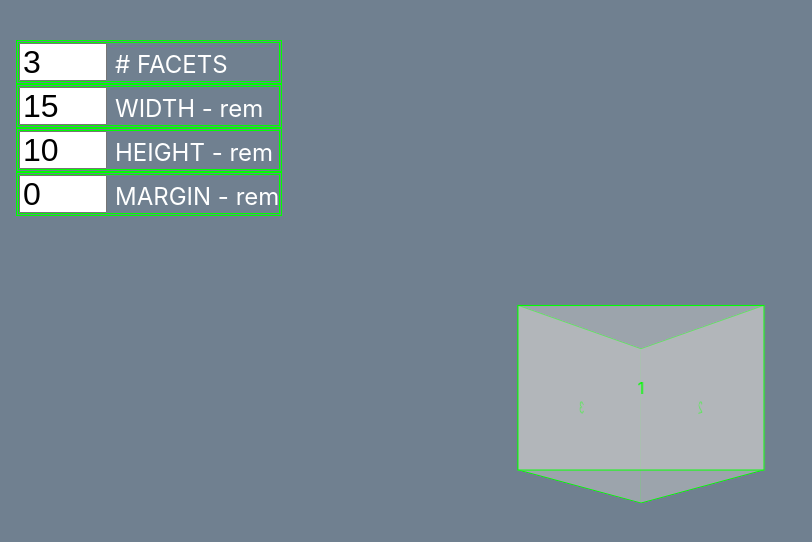
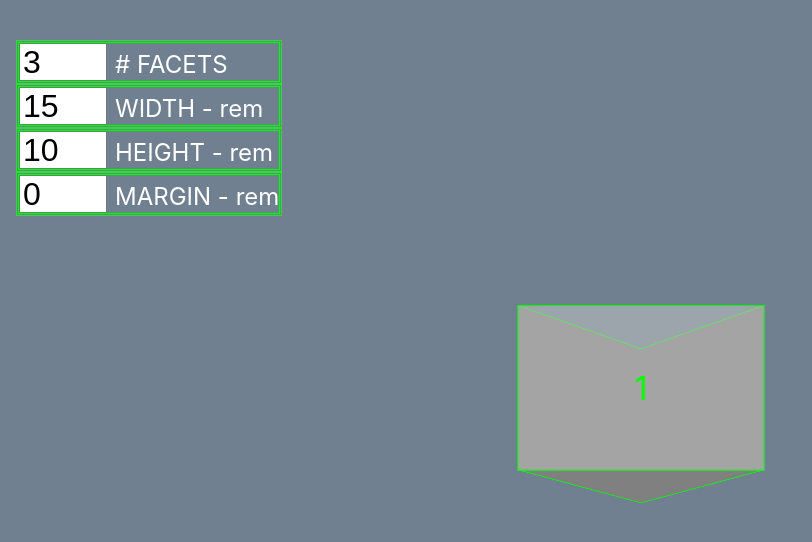
Before and after one commit to Chris-Hesterman/perspective-carousel, a React (Create React App) app: page / in a window 1280 px wide. Shown: the top 542 px of the page, without its empty margins (0-812 px from the left). Built offline with nearby package versions, Linux system fonts and the light colour scheme.

Commit message:
Successfully implement color change for facets behind front of polygon
Also corrected excessive rendering, as I was able to remove state from
the Carousel component, so it only rerenders when facets are added.

```diff
--- a/src/components/App.js
+++ b/src/components/App.js
@@ -1,42 +1,6 @@
 import { useState } from 'react';
 import Carousel from './Carousel';
-import styled from 'styled-components';
-
-const StyledApp = styled.div`
-  display: flex;
-  justify-content: center;
-  align-items: center;
-  height: 100vh;
-  width: 100vw;
-  background: slategray;
-  overflow: hidden;
-  perspective: ${(props) => `${props.perspective}rem`};
-  perspective-origin: 50% 125%;
-`;
-
-const StyledForm = styled.form`
-  display: flex;
-  flex-direction: column;
-  position: absolute;
-  top: 5vh;
-  left: 0;
-`;
-
-const StyledInput = styled.input`
-  height: 2rem;
-  width: 5rem;
-  font-size: 2rem;
-  margin-right: 0.5rem;
-  outline: none;
-`;
-
-const StyledLabel = styled.label`
-  color: white;
-  font-size: 1.5rem;
-  font-weight: 2rem;
-  border: 3px double lime;
-  margin-left: 1rem;
-`;
+import { StyledApp, StyledForm, StyledInput, StyledLabel } from './AppStyles';
 
 const App = () => {
   const [facetInput, setFacetInput] = useState(3);
--- /dev/null
+++ b/src/components/AppStyles.js
@@ -0,0 +1,37 @@
+import styled from 'styled-components';
+
+export const StyledApp = styled.div`
+  display: flex;
+  justify-content: center;
+  align-items: center;
+  height: 100vh;
+  width: 100vw;
+  background: slategray;
+  overflow: hidden;
+  perspective: ${(props) => `${props.perspective}rem`};
+  perspective-origin: 50% 125%;
+`;
+
+export const StyledForm = styled.form`
+  display: flex;
+  flex-direction: column;
+  position: absolute;
+  top: 5vh;
+  left: 0;
+`;
+
+export const StyledInput = styled.input`
+  height: 2rem;
+  width: 5rem;
+  font-size: 2rem;
+  margin-right: 0.5rem;
+  outline: none;
+`;
+
+export const StyledLabel = styled.label`
+  color: white;
+  font-size: 1.5rem;
+  font-weight: 2rem;
+  border: 3px double lime;
+  margin-left: 1rem;
+`;
--- a/src/components/Carousel.js
+++ b/src/components/Carousel.js
@@ -1,18 +1,15 @@
-import { useState } from 'react';
-import styled from 'styled-components';
+import { useRef } from 'react';
+import { useEffect, useCallback } from 'react/cjs/react.development';
 import { findApothem, findAngle } from '../utils';
+import { StyledCarousel } from './CarouselStyles';
 import Facet from './Facet';
 
-const StyledCarousel = styled.div`
-  height: ${(props) => `${props.height}rem`};
-  transition: all 0.5s ease-in-out;
-  transform-origin: center;
-  transform-style: preserve-3d;
-`;
-
 const Carousel = ({ number, width, height, margin }) => {
-  const [rotationAngle, setRotationAngle] = useState(0);
-  const [time, setTime] = useState(Date.now());
+  const time = useRef(Date.now());
+  const carouselRef = useRef();
+  // eslint-disable-next-line react-hooks/exhaustive-deps
+  let backSides = [];
+  let rotationAngle = 0;
   let facets = [...Array(number + 1).keys()];
   facets.shift();
 
@@ -22,19 +19,43 @@ const Carousel = ({ number, width, height, margin }) => {
   const handleClick = (e) => {
     const timeNow = Date.now();
 
-    if (timeNow - time > 700) {
-      setRotationAngle(angle + rotationAngle);
-      setTime(timeNow);
+    if (timeNow - time.current > 700) {
+      rotationAngle += angle;
+      time.current = timeNow;
       e.target.parentNode.style.transform = `rotateY(${-rotationAngle}deg)`;
+      changeFacetColor();
     }
   };
 
+  const changeFacetColor = () => {
+    const last = backSides[backSides.length - 1];
+    const newBackSide = last === facets.length ? 1 : last + 1;
+
+    backSides.shift();
+    backSides.push(newBackSide);
+    setFacetColor(carouselRef, backSides);
+  };
+
+  const setFacetColor = useCallback(() => {
+    carouselRef.current.childNodes.forEach((node) => {
+      const isBehind = backSides.includes(+node.textContent);
+
+      node.style.background = isBehind ? 'gray' : 'rgba(200, 200, 200, 0.5)';
+      node.style.color = isBehind ? 'transparent' : 'lime';
+    });
+  }, [backSides]);
+
   facets = facets.map((facet) => {
+    const newAngle = angle * (facet - 1);
+
+    if (newAngle >= 90 && newAngle <= 270) {
+      backSides.push(facet);
+    }
     return (
       <Facet
         key={facet}
         number={facet}
-        angle={angle * (facet - 1)}
+        angle={newAngle}
         apothem={apothem}
         width={width}
         height={height}
@@ -42,8 +63,17 @@ const Carousel = ({ number, width, height, margin }) => {
     );
   });
 
+  useEffect(() => {
+    setFacetColor();
+  }, [backSides, setFacetColor]);
+
   return (
-    <StyledCarousel angle={angle} onClick={handleClick} heigth={height}>
+    <StyledCarousel
+      angle={angle}
+      onClick={handleClick}
+      heigth={height}
+      ref={carouselRef}
+    >
       {facets}
     </StyledCarousel>
   );
--- /dev/null
+++ b/src/components/CarouselStyles.js
@@ -0,0 +1,8 @@
+import styled from 'styled-components';
+
+export const StyledCarousel = styled.div`
+  height: ${(props) => `${props.height}rem`};
+  transition: all 0.5s ease-in-out;
+  transform-origin: center;
+  transform-style: preserve-3d;
+`;
--- a/src/components/Facet.js
+++ b/src/components/Facet.js
@@ -1,21 +1,5 @@
-import styled from 'styled-components';
+import { StyledFacet } from './FacetStyles';
 
-const StyledFacet = styled.div`
-  display: flex;
-  color: lime;
-  justify-content: center;
-  align-items: center;
-  background: rgba(200, 200, 200, 0.5);
-  border: 1px solid lime;
-  height: ${(props) => `${props.height}rem`};
-  width: ${(props) => `${props.width}rem`};
-  position: absolute;
-  margin: ${(props) => `${props.margin / 2}rem`};
-  left: ${(props) => `${-props.width / 2}rem`};
-  top: ${(props) => `${-props.height / 2}rem`};
-  transform: ${(props) =>
-    `rotateY(${props.angle}deg) translateZ(${props.apothem}rem)`};
-`;
 const Facet = ({ number, angle, apothem, width, height, margin }) => {
   return (
     <StyledFacet
--- /dev/null
+++ b/src/components/FacetStyles.js
@@ -0,0 +1,23 @@
+import styled from 'styled-components';
+
+export const StyledFacet = styled.div`
+  display: flex;
+  color: lime;
+  font-size: 2rem;
+  justify-content: center;
+  align-items: center;
+  background: rgba(200, 200, 200, 0.5);
+  border: 1px solid lime;
+  height: ${(props) => `${props.height}rem`};
+  width: ${(props) => `${props.width}rem`};
+  &:hover {
+    cursor: pointer;
+  }
+  position: absolute;
+  margin: ${(props) => `${props.margin / 2}rem`};
+  left: ${(props) => `${-props.width / 2}rem`};
+  top: ${(props) => `${-props.height / 2}rem`};
+  transition: all 0.2s ease-in;
+  transform: ${(props) =>
+    `rotateY(${props.angle}deg) translateZ(${props.apothem}rem)`};
+`;
--- a/src/utils.js
+++ b/src/utils.js
@@ -6,7 +6,6 @@ export const findApothem = (numSides, length) => {
 };
 
 export const findAngle = (numSides) => {
-  console.log([numSides, 360 / numSides]);
   return +(360 / numSides).toFixed(2);
 };
 
```
